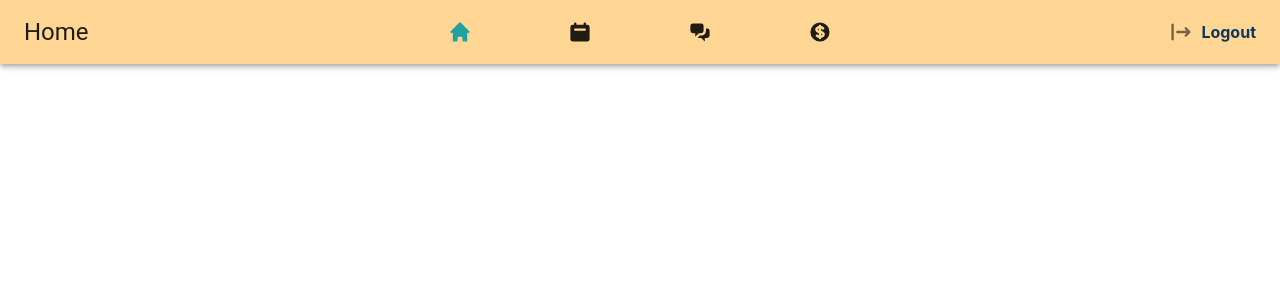
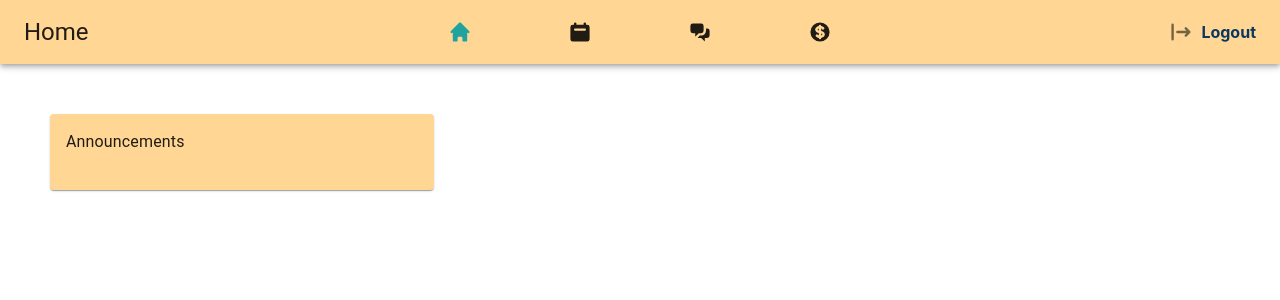
Before and after one commit to DSC-McMaster-U/machouse-web, a React (Create React App) app: page / in a window 1280 px wide. Shown: the top 300 px of the page. Built offline with nearby package versions, Linux system fonts and the light colour scheme.

Commit message:
Initialize announcements console

```diff
--- /dev/null
+++ b/src/components/announcements/announcementsConsole.js
@@ -0,0 +1,27 @@
+import React from 'react';
+import Card from '@mui/material/Card';
+import CardContent from '@mui/material/CardContent';
+import Typography from '@mui/material/Typography';
+
+function AnnouncementsConsoleComp() {
+	return (
+		<>
+			<Card
+				sx={{
+					maxWidth: '30%',
+					marginTop: '50px',
+					marginLeft: '50px',
+					backgroundColor: '#FFD694',
+				}}
+			>
+				<CardContent>
+					<Typography component='div' sx={{ mb: 1.5 }}>
+						Announcements
+					</Typography>
+				</CardContent>
+			</Card>
+		</>
+	);
+}
+
+export default AnnouncementsConsoleComp;
--- /dev/null
+++ b/src/components/announcements/index.js
@@ -0,0 +1,7 @@
+import AnnouncementsConsoleComp from './announcementsConsole.js';
+
+function AnnouncementsConsole(props) {
+	return <AnnouncementsConsoleComp pageName={props.pageName} />;
+}
+
+export default AnnouncementsConsole;
--- a/src/routes/homeScreen.js
+++ b/src/routes/homeScreen.js
@@ -1,11 +1,14 @@
 import NavBar from '../components/appbar';
-
+import AnnouncementsConsole from '../components/announcements';
 function HomeScreen() {
 	return (
-		<NavBar
-			pageName='Home'
-			linkColors={['secondary', 'inherit', 'inherit', 'inherit']}
-		/>
+		<>
+			<NavBar
+				pageName='Home'
+				linkColors={['secondary', 'inherit', 'inherit', 'inherit']}
+			/>
+			<AnnouncementsConsole />
+		</>
 	);
 }
 
```
Also changed, not shown: 1 other file (tests, documents, lock files or other folders).
